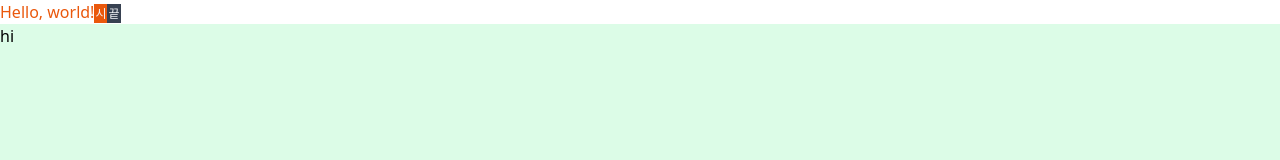
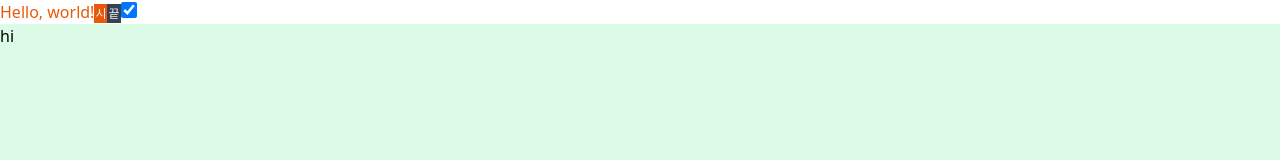
Before and after one commit to znehraks/anchoreer-calendar, a React (Vite) app: page / in a window 1280 px wide. Shown: the top 160 px of the page. Built offline with nearby package versions, Linux system fonts and the light colour scheme.

Commit message:
feat: checkbox component 구현

```diff
--- a/package.json
+++ b/package.json
@@ -10,6 +10,7 @@
     "preview": "vite preview"
   },
   "dependencies": {
+    "@headlessui/react": "^2.2.0",
     "@tanstack/react-query": "^5.59.16",
     "axios": "^1.7.7",
     "class-variance-authority": "^0.7.0",
--- a/src/App.tsx
+++ b/src/App.tsx
@@ -1,6 +1,7 @@
 import { QueryClient, QueryClientProvider } from '@tanstack/react-query';
 import { Typography } from './components/common/Typography';
 import { Badge } from './components/common/Badge';
+import { Checkbox } from './components/common/Checkbox';
 
 function App() {
   const queryClient = new QueryClient();
@@ -10,6 +11,7 @@ function App() {
       <Typography color={'brand'}>Hello, world!</Typography>
       <Badge variant={'brand'}>시</Badge>
       <Badge variant={'default'}>끝</Badge>
+      <Checkbox checked />
       <div className={'w-screen h-screen bg-green-100'}>hi</div>
     </QueryClientProvider>
   );
--- a/src/components/common/Checkbox.tsx
+++ b/src/components/common/Checkbox.tsx
@@ -0,0 +1,26 @@
+import { cva, VariantProps } from 'class-variance-authority';
+import { forwardRef } from 'react';
+import { cn } from '../../utils';
+
+const checkboxVariants = cva('', {
+  variants: {
+    size: {
+      medium: 'w-4 h-4',
+    },
+  },
+  defaultVariants: {
+    size: 'medium',
+  },
+});
+
+export type CheckboxProps = VariantProps<typeof checkboxVariants> &
+  React.InputHTMLAttributes<HTMLInputElement> & {
+    className?: string;
+  };
+
+export const Checkbox = forwardRef<HTMLInputElement, CheckboxProps>((props, ref) => {
+  const { size = 'medium', ...rest } = props;
+  return <input ref={ref} type="checkbox" className={cn(checkboxVariants({ size }), props.className)} {...rest} />;
+});
+
+Checkbox.displayName = 'Checkbox';
```
Also changed, not shown: 1 other file (tests, documents, lock files or other folders).
